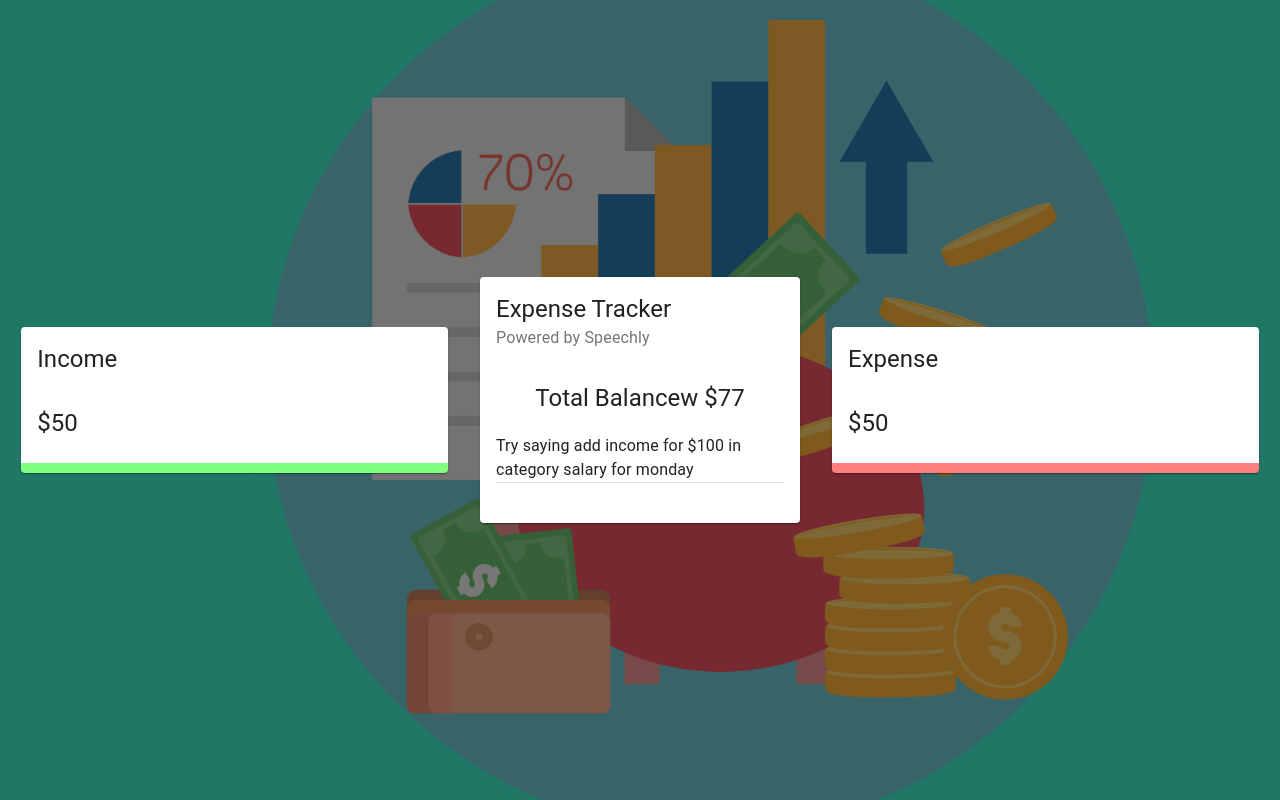
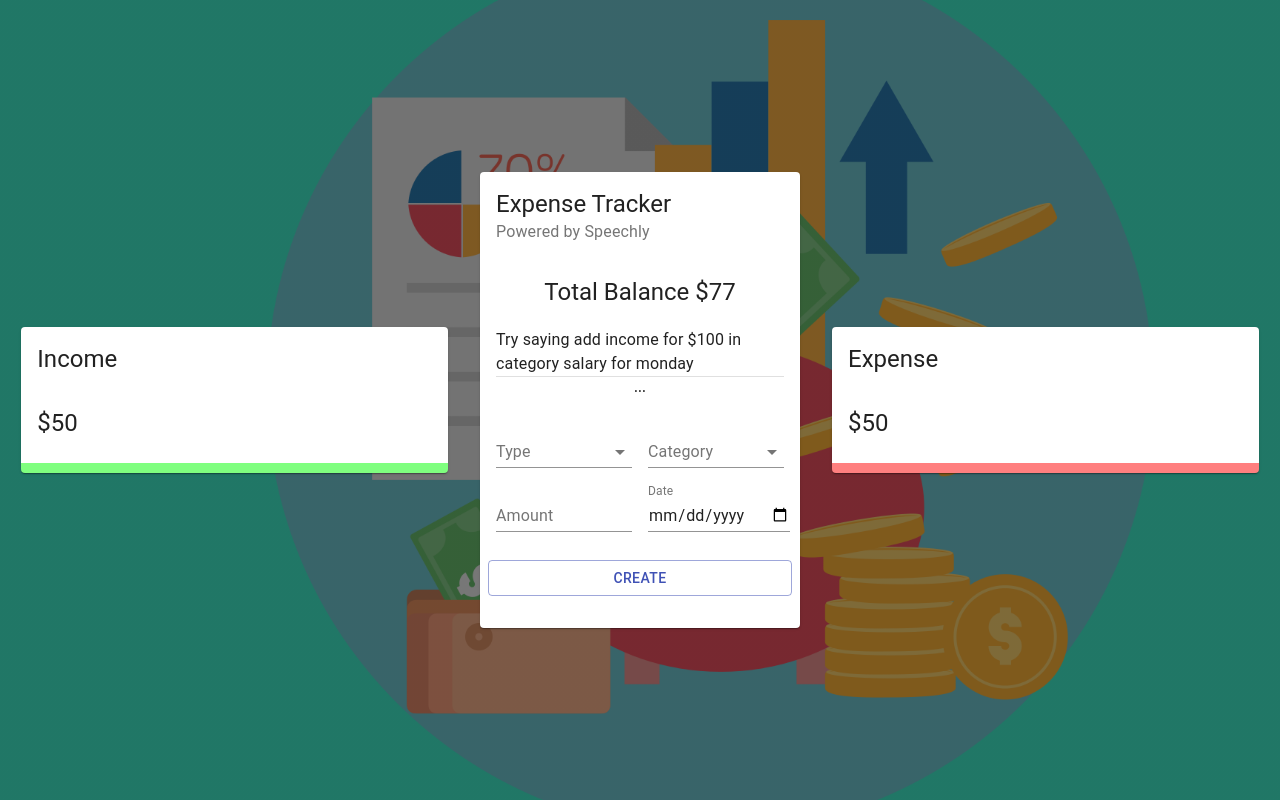
Before and after one commit to Anubhav2907/Voice-powered-expense-tracker, a React (Create React App) app: page / in a window 1280 px wide. Built offline with nearby package versions, Linux system fonts and the light colour scheme.

Commit message:
form completed

```diff
--- a/src/components/Main/Form/Form.js
+++ b/src/components/Main/Form/Form.js
@@ -20,10 +20,43 @@
         </Typography>
       </Grid>
       <Grid item xs={6}>
-        <Typography align="center" variant="subtitle2" gutterBottom>
-          ...
-        </Typography>
+        <FormControl fullWidth>
+          <InputLabel>Type</InputLabel>
+          <Select>
+            <MenuItem value="Income">Income</MenuItem>
+            <MenuItem value="Expense">Expense</MenuItem>
+          </Select>
+        </FormControl>
+      </Grid>{" "}
+      <Grid item xs={6}>
+        <FormControl fullWidth>
+          <InputLabel>Category</InputLabel>
+          <Select>
+            <MenuItem value="Buisness">Buisness</MenuItem>
+            <MenuItem value="Salary">Salary</MenuItem>
+          </Select>
+        </FormControl>
       </Grid>
+      <Grid item xs={6}>
+        <TextField type="number" label="Amount"></TextField>
+      </Grid>
+      <Grid item xs={6}>
+        <TextField
+          InputLabelProps={{
+            shrink: true,
+          }}
+          type="date"
+          label="Date"
+        ></TextField>
+      </Grid>
+      <Button
+        className={classes.button}
+        variant="outlined"
+        color="primary"
+        fullWidth
+      >
+        Create
+      </Button>
     </Grid>
   );
 };
--- a/src/components/Main/Main.js
+++ b/src/components/Main/Main.js
@@ -8,6 +8,7 @@
   Divider,
 } from "@material-ui/core";
 import useStyles from "./styles.js";
+import Form from "./Form/Form.js";
 const Main = () => {
   const classes = useStyles();
   return (
@@ -19,7 +20,7 @@
         ></CardHeader>
         <CardContent>
           <Typography variant="h5" align="center">
-            Total Balancew $77
+            Total Balance $77
           </Typography>
           <Typography
             variant="subtitle1"
@@ -28,6 +29,7 @@
             Try saying add income for $100 in category salary for monday
           </Typography>
           <Divider></Divider>
+          <Form></Form>
         </CardContent>
         <CardContent className={classes.cardContent}>
           <Grid container spacing={2}>
```
Also changed, not shown: 1 other file (tests, documents, lock files or other folders).
